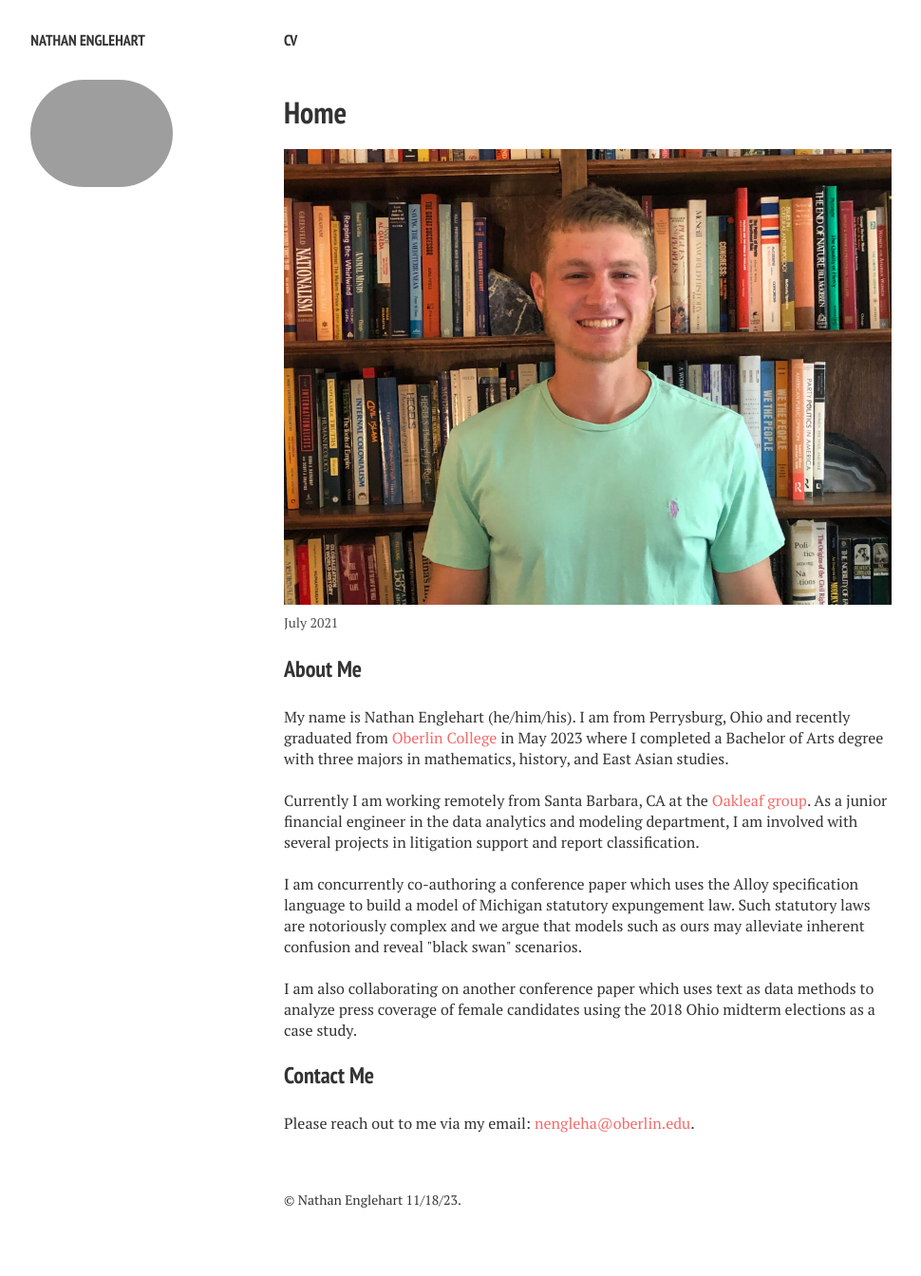
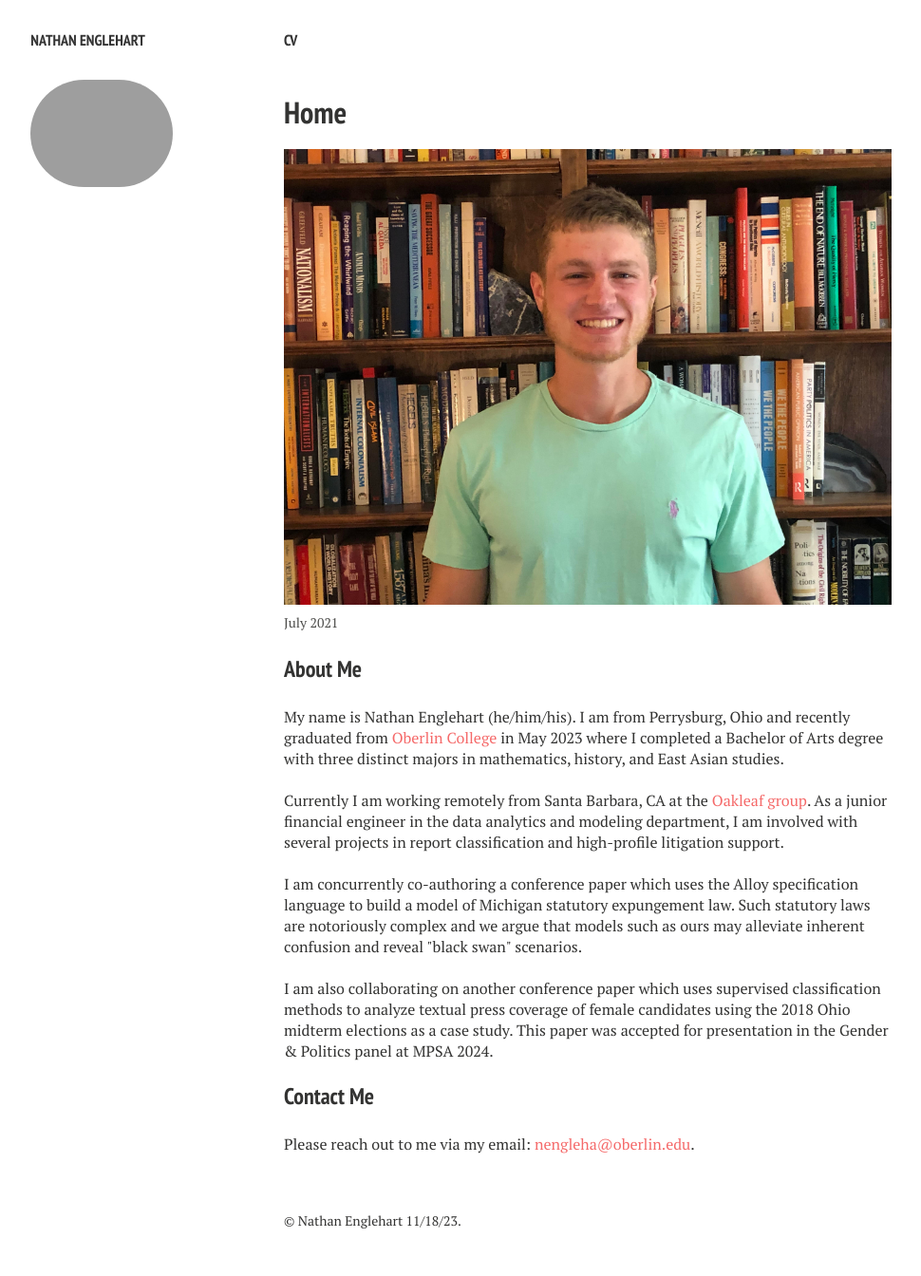
Before and after one commit to nathanenglehart/nathanenglehart.github.io, a Jekyll site: the page built from index.md, in a window 1280 px wide. Shown: the whole page at 95% size, without its empty margins (21-991 px from the left). Built offline with Jekyll 4.4.1, drawn with Linux system fonts in a browser that asks for light colours; nearby versions of some CDN libraries; before the commit the page ends 1322 px from its top, so only the background shows below that.

Commit message:
Update index.md

```diff
--- a/index.md
+++ b/index.md
@@ -14,16 +14,16 @@ tags: [Jekyll, theme, responsive, blog, template]
 <div class="bod">
 <h3 class="small_title">About Me</h3>
 
-My name is Nathan Englehart (he/him/his). I am from Perrysburg, Ohio and recently graduated from <a style="color: #f56a6a !important" href="https://www.oberlin.edu/">Oberlin College</a> in May 2023 where I completed a Bachelor of Arts degree with three majors in mathematics, history, and East Asian studies.
+My name is Nathan Englehart (he/him/his). I am from Perrysburg, Ohio and recently graduated from <a style="color: #f56a6a !important" href="https://www.oberlin.edu/">Oberlin College</a> in May 2023 where I completed a Bachelor of Arts degree with three distinct majors in mathematics, history, and East Asian studies.
 <br>
 <br>
-Currently I am working remotely from Santa Barbara, CA at the <a style="color: #f56a6a !important" href="https://oakleaf.com/">Oakleaf group</a>. As a junior financial engineer in the data analytics and modeling department, I am involved with several projects in litigation support and report classification.
+Currently I am working remotely from Santa Barbara, CA at the <a style="color: #f56a6a !important" href="https://oakleaf.com/">Oakleaf group</a>. As a junior financial engineer in the data analytics and modeling department, I am involved with several projects in report classification and high-profile litigation support.
 <br>
 <br>
 I am concurrently co-authoring a conference paper which uses the Alloy specification language to build a model of Michigan statutory expungement law. Such statutory laws are notoriously complex and we argue that models such as ours may alleviate inherent confusion and reveal "black swan" scenarios.
 <br>
 <br>
-I am also collaborating on another conference paper which uses text as data methods to analyze press coverage of female candidates using the 2018 Ohio midterm elections as a case study.
+I am also collaborating on another conference paper which uses supervised classification methods to analyze textual press coverage of female candidates using the 2018 Ohio midterm elections as a case study. This paper was accepted for presentation in the Gender & Politics panel at MPSA 2024.
 
 <h3 class="small_title">Contact Me</h3>
 
```
